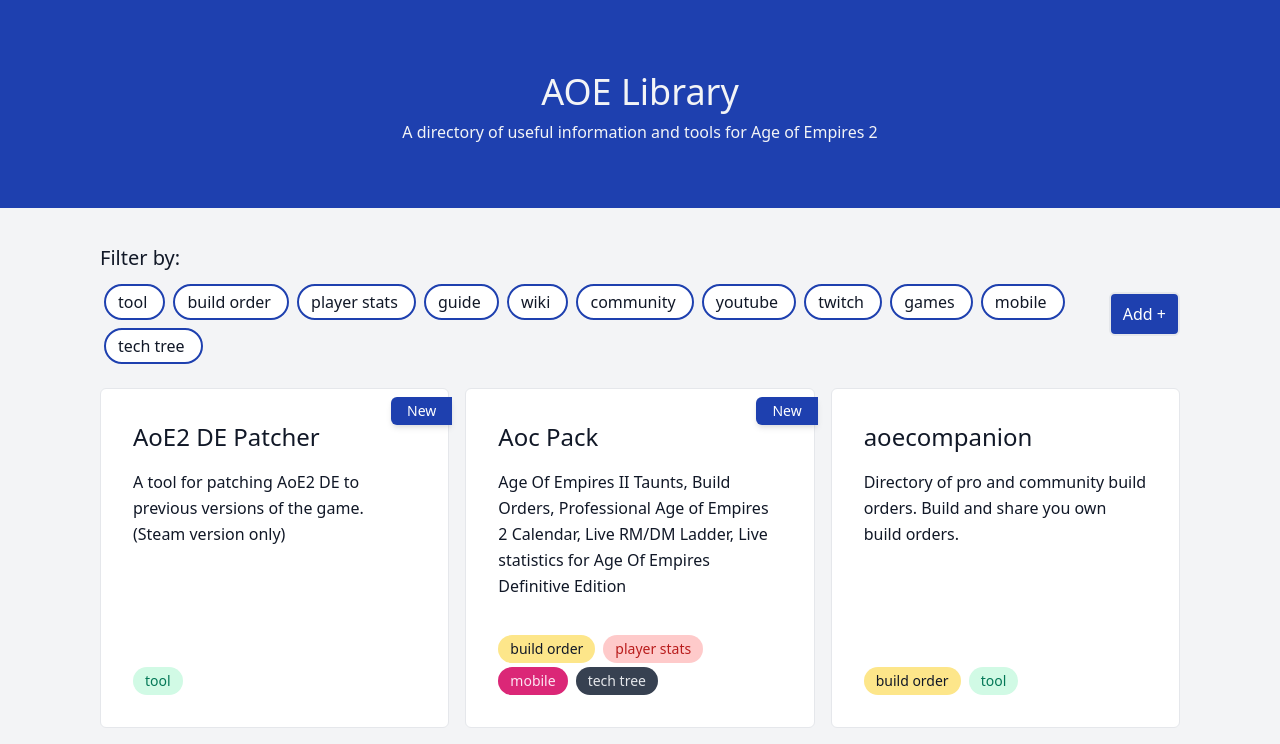
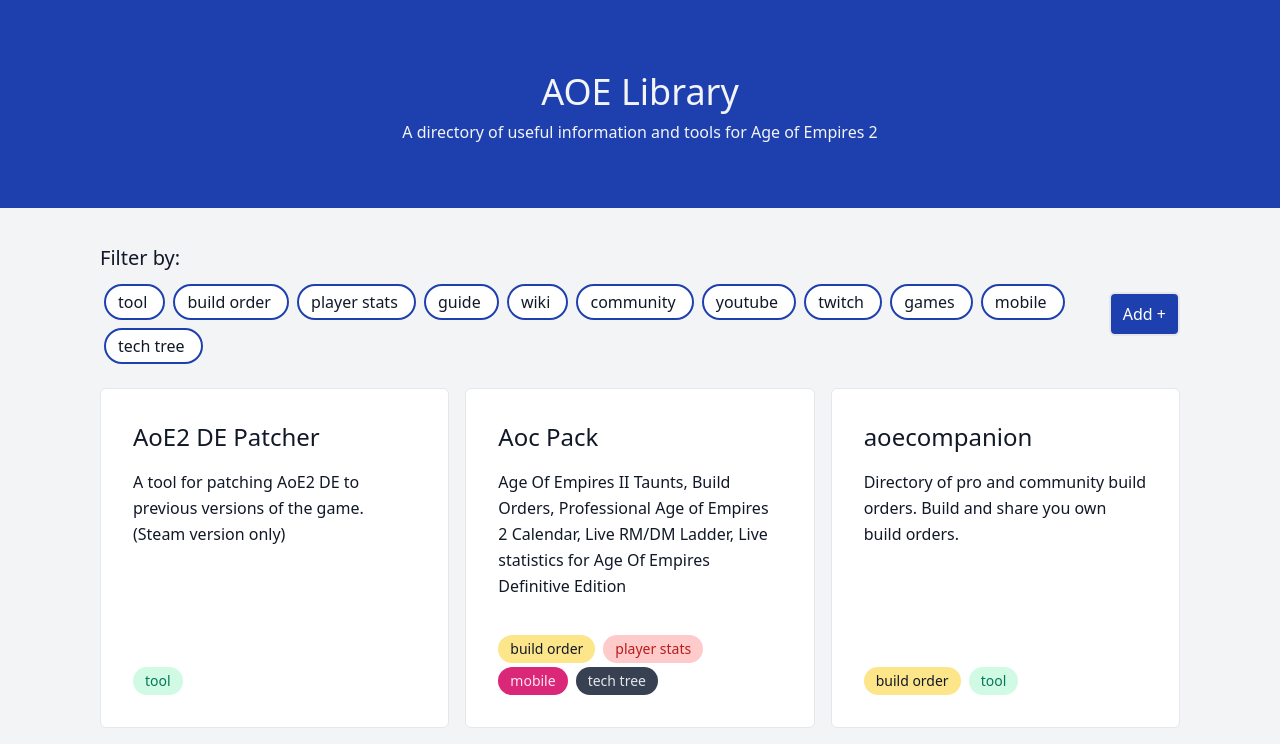
Before and after one commit to collinstommy/aoe-library, a Svelte app: page / in a window 1280 px wide. Shown: the top 744 px of the page. Built offline with nearby package versions, Linux system fonts and the light colour scheme; what @tailwindcss/ui would draw is missing.

Commit message:
remove new

```diff
--- a/src/components/Card.svelte
+++ b/src/components/Card.svelte
@@ -42,7 +42,7 @@
 
 <a class="link" href="{url}" target="_blank">
   <article class="card hover:shadow-md rounded-md p-4 md:p-8 flex flex-col justify-between transition-shadow border border-gray-200 bg-white">
-    {#if dateAdded}
+    {#if false}
       <div class="
         ribbon
         bg-blue-800
```
